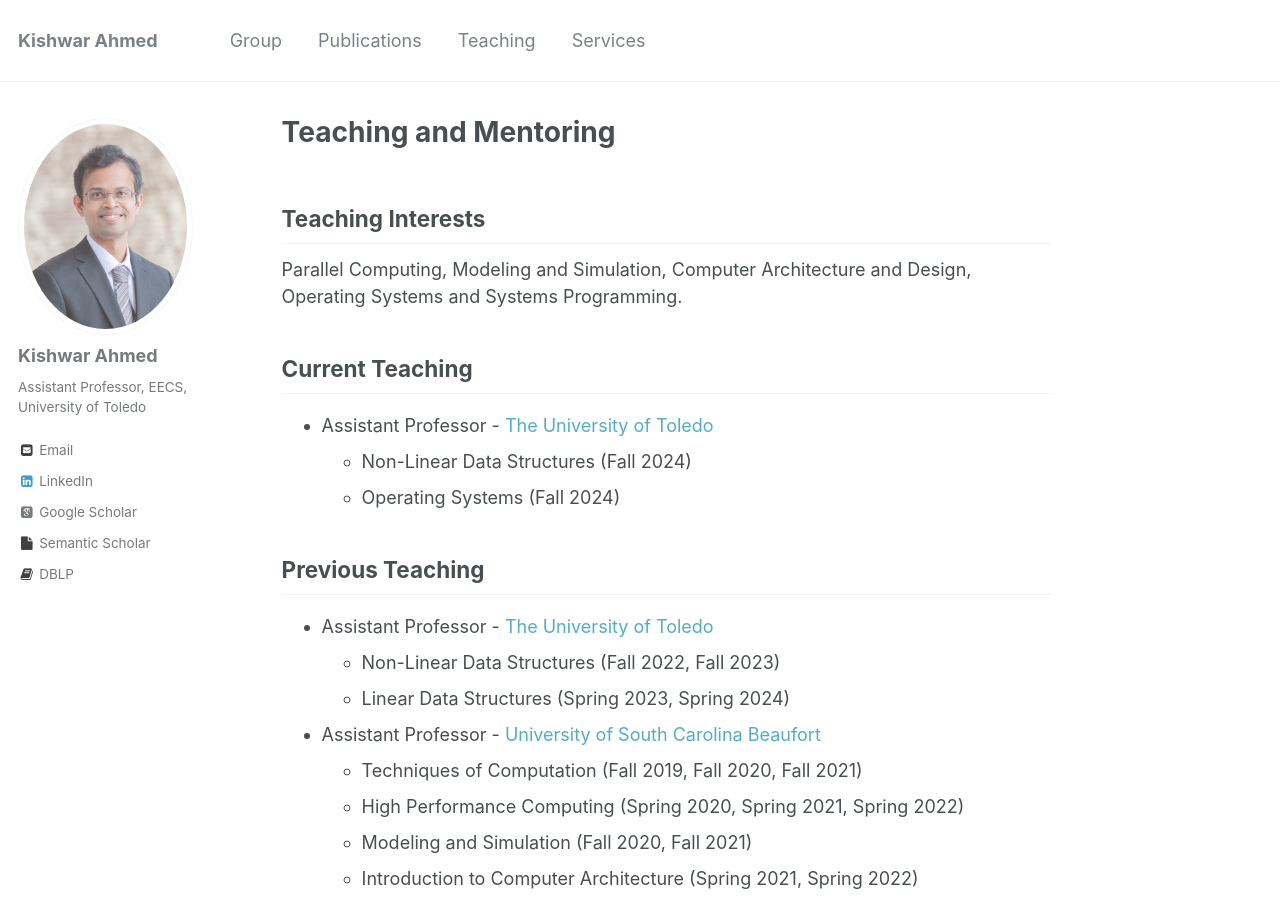
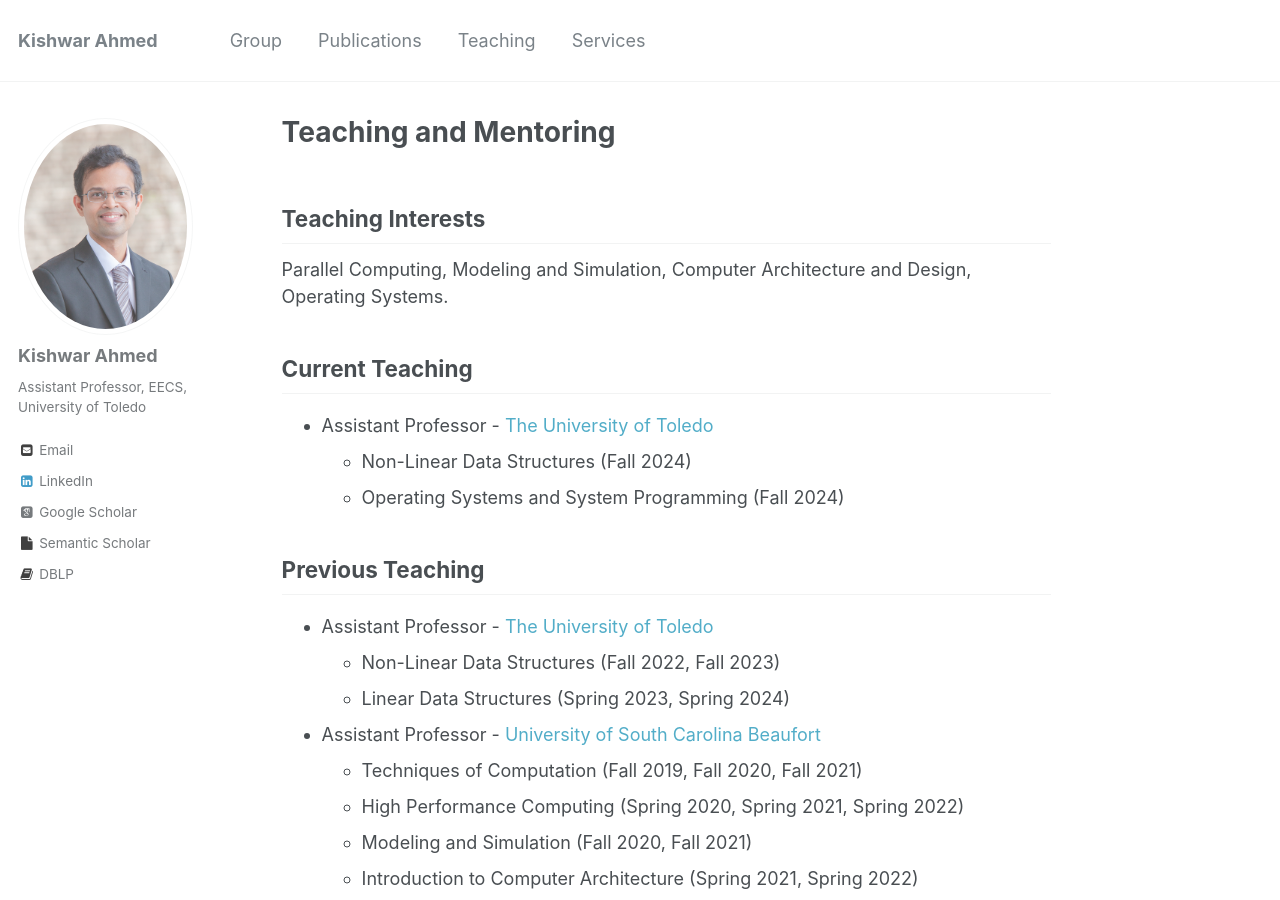
Before and after one commit to kishwarbd/kishwarbd.github.io, a Jekyll site: the page built from _pages/teaching.md, in a window 1280 px wide and 900 px high. Built offline with Jekyll 4.4.1, drawn with Linux system fonts in a browser that asks for light colours; some web fonts are replaced.

Commit message:
Update teaching.md

```diff
--- a/_pages/teaching.md
+++ b/_pages/teaching.md
@@ -5,12 +5,12 @@ author_profile: true
 ---
 
 ## Teaching Interests
-Parallel Computing, Modeling and Simulation, Computer Architecture and Design, Operating Systems and Systems Programming.
+Parallel Computing, Modeling and Simulation, Computer Architecture and Design, Operating Systems.
 
 ## Current Teaching
 * Assistant Professor - [The University of Toledo](https://www.utoledo.edu/)
   * Non-Linear Data Structures (Fall 2024)
-  * Operating Systems (Fall 2024)
+  * Operating Systems and System Programming (Fall 2024)
 
 ## Previous Teaching
 * Assistant Professor - [The University of Toledo](https://www.utoledo.edu/)
@@ -22,7 +22,7 @@ Parallel Computing, Modeling and Simulation, Computer Architecture and Design, O
   * High Performance Computing (Spring 2020, Spring 2021, Spring 2022)
   * Modeling and Simulation (Fall 2020, Fall 2021)
   * Introduction to Computer Architecture (Spring 2021, Spring 2022)
-  *
+
 * Lecturer - [Florida International University](https://www.fiu.edu)
   * Data Communications
   * Net-Centric Computing
```
